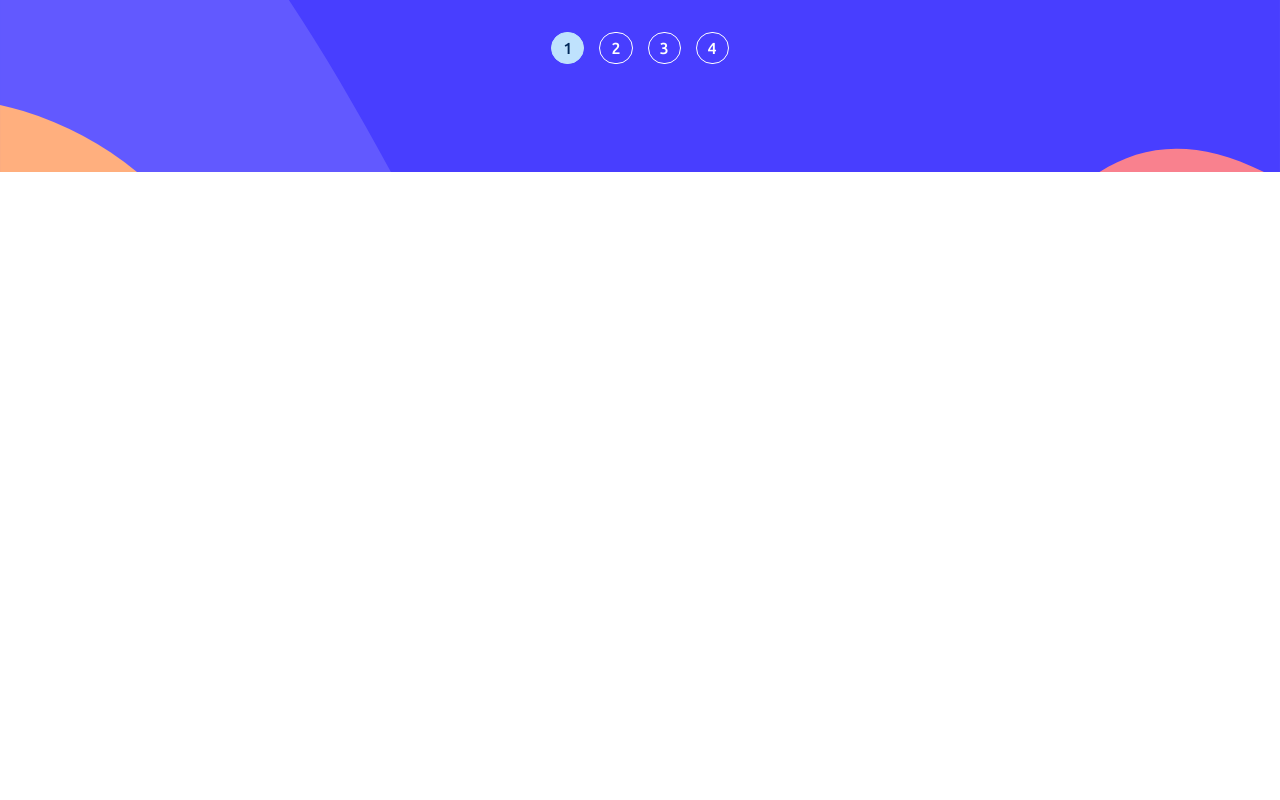
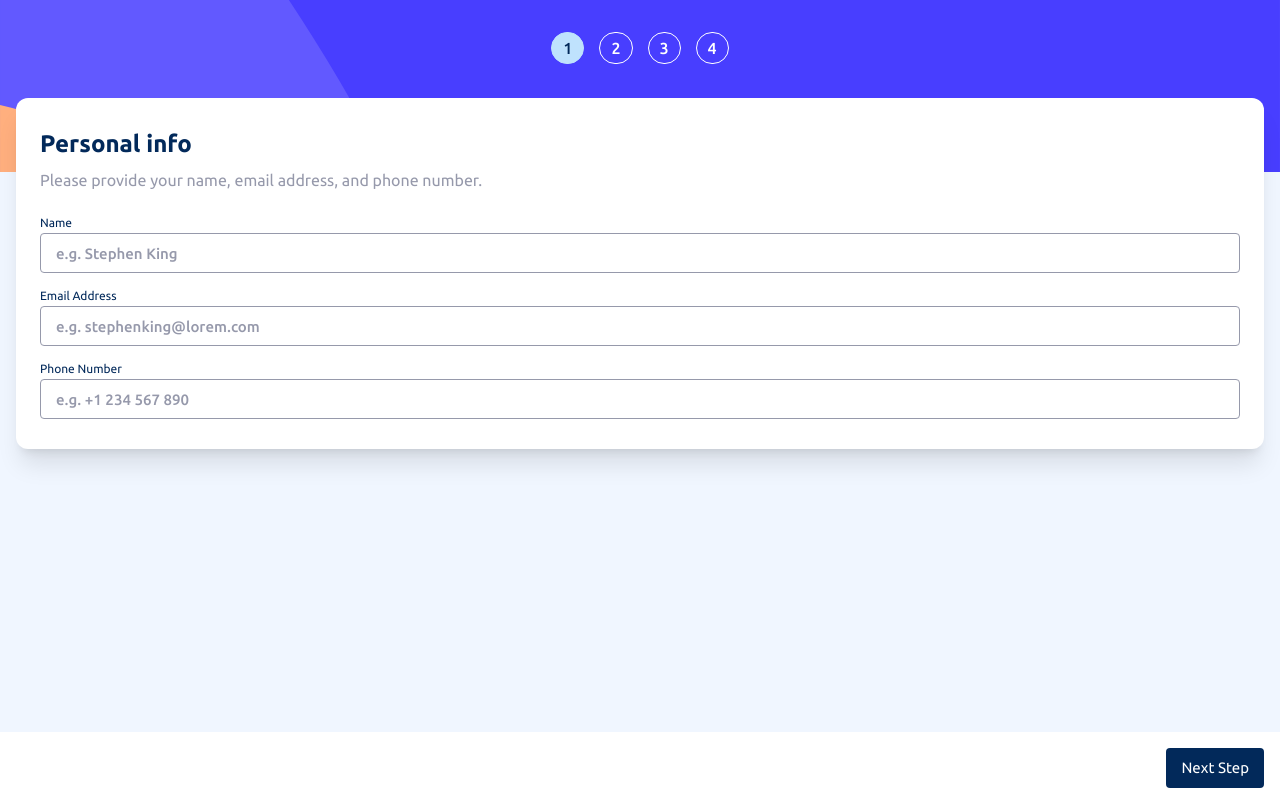
Before and after one commit to adityaphasu/multi-step-form, a React (Vite) app: page / in a window 1280 px wide. Built offline with nearby package versions, Linux system fonts and the light colour scheme.

Commit message:
add Form and Step1 components

```diff
--- a/src/App.tsx
+++ b/src/App.tsx
@@ -1,14 +1,16 @@
 import { useState } from "react";
+import { Form } from "./components/Form";
 import { StepIndicators } from "./components/StepIndicators";
 
 function App() {
   const [step, setStep] = useState(1);
 
   return (
-    <main className="flex flex-col">
+    <main className="min-h-screen flex flex-col">
       <div className="background-image w-full h-43 flex items-top justify-center py-8 px-2">
         <StepIndicators step={step} />
       </div>
+      <Form step={step} setStep={setStep} />
     </main>
   );
 }
--- /dev/null
+++ b/src/components/Form.tsx
@@ -0,0 +1,20 @@
+import { Step1 } from "./Step1";
+
+export const Form = ({
+  step,
+  setStep,
+}: {
+  step: number;
+  setStep: React.Dispatch<React.SetStateAction<number>>;
+}) => {
+  return (
+    <form className="pt-1.5 flex-1 flex flex-col justify-between h-full">
+      <div className="bg-white rounded-xl shadow-xl -mt-20 mx-4">{step === 1 && <Step1 />}</div>
+      <div className="bg-white flex justify-end px-4 pb-3 pt-4">
+        <button className="text-white bg-marine-blue px-3.75 py-2.25 rounded text-[15px]">
+          Next Step
+        </button>
+      </div>
+    </form>
+  );
+};
--- /dev/null
+++ b/src/components/Step1.tsx
@@ -0,0 +1,47 @@
+export const Step1 = () => {
+  return (
+    <div className="px-6 py-7.5 flex flex-col gap-4">
+      <div>
+        <h2 className="font-bold text-marine-blue text-2xl">Personal info</h2>
+        <p className="text-cool-gray mt-2 leading-6.25">
+          Please provide your name, email address, and phone number.
+        </p>
+      </div>
+      <div className="flex flex-col gap-2.25">
+        <div>
+          <label htmlFor="name" className="text-marine-blue text-xs">
+            Name
+          </label>
+          <input
+            type="text"
+            id="name"
+            className="w-full px-3.75 py-1.75 border border-cool-gray rounded focus:outline-marine-blue caret-marine-blue placeholder:font-medium placeholder:text-cool-gray placeholder:text-[15px]"
+            placeholder="e.g. Stephen King"
+          />
+        </div>
+        <div>
+          <label htmlFor="email" className="text-marine-blue text-xs">
+            Email Address
+          </label>
+          <input
+            type="email"
+            id="email"
+            className="w-full px-3.75 py-1.75 border border-cool-gray rounded focus:outline-marine-blue caret-marine-blue placeholder:font-medium placeholder:text-cool-gray placeholder:text-[15px]"
+            placeholder="e.g. stephenking@lorem.com"
+          />
+        </div>
+        <div>
+          <label htmlFor="phone" className="text-marine-blue text-xs">
+            Phone Number
+          </label>
+          <input
+            type="tel"
+            id="phone"
+            className="w-full px-3.75 py-1.75 border border-cool-gray rounded focus:outline-marine-blue caret-marine-blue placeholder:font-medium placeholder:text-cool-gray placeholder:text-[15px]"
+            placeholder="e.g. +1 234 567 890"
+          />
+        </div>
+      </div>
+    </div>
+  );
+};
--- a/src/index.css
+++ b/src/index.css
@@ -37,6 +37,7 @@
 body {
   font-size: 1rem;
   font-family: var(--font-family-base);
+  background-color: var(--color-magnolia);
 }
 
 .background-image {
```
